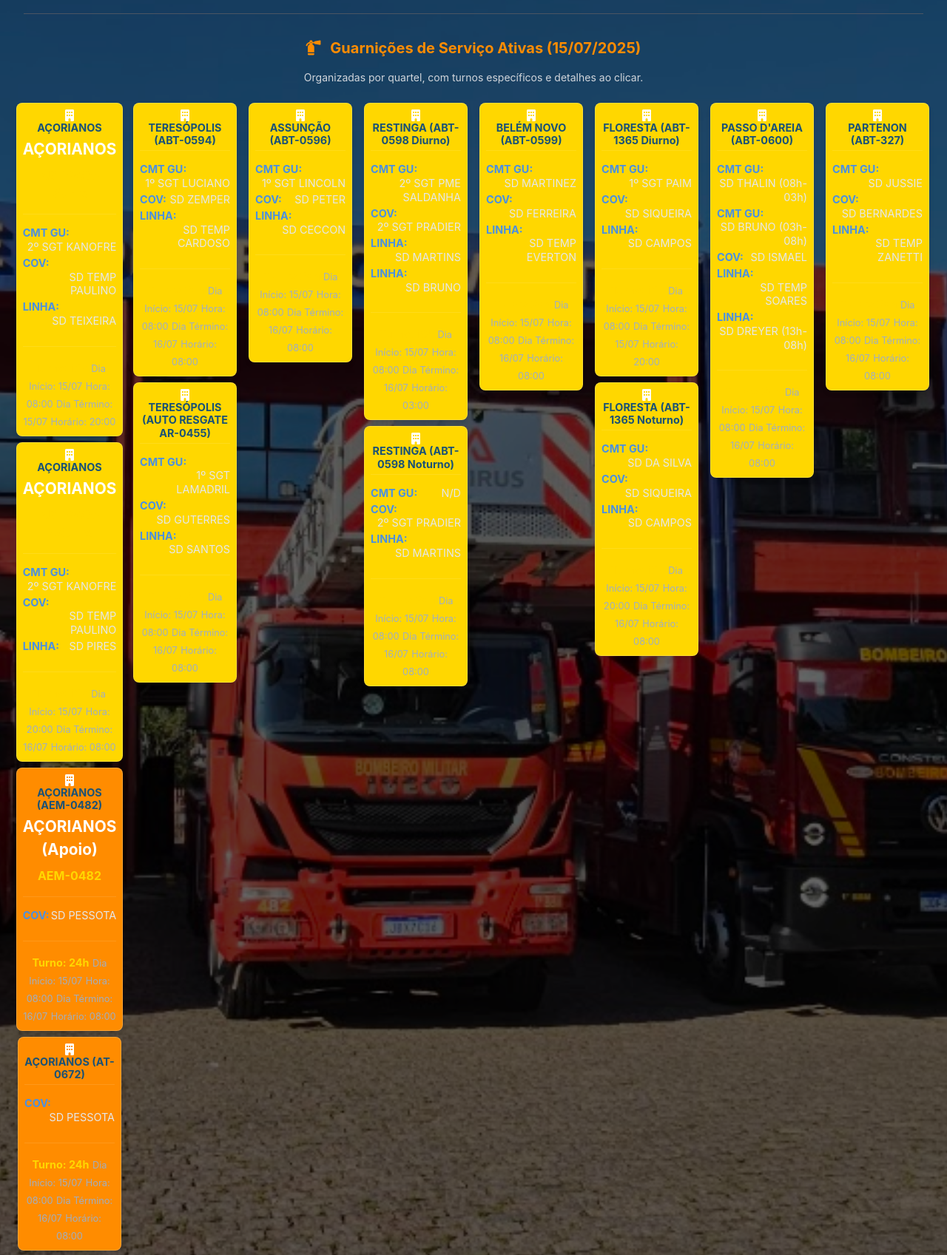
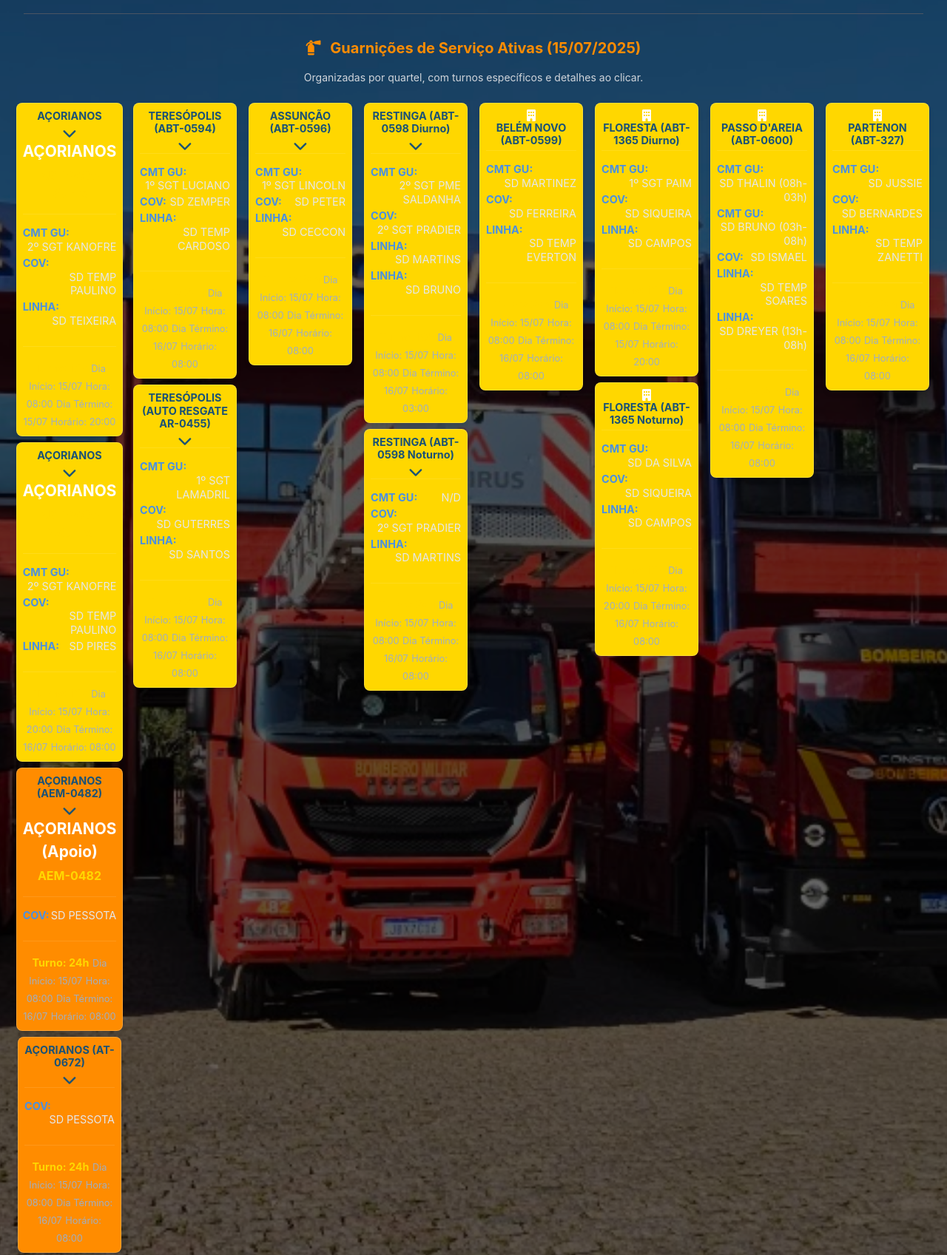
Before and after one commit to ciabm-1bbm/site, a plain HTML site: page guarnicoes.html in a window 1280 px wide. Shown: the part 340-2037 px from the top of the page at 74% size. Drawn offline with nearby package versions, Linux system fonts and the light colour scheme.

Commit message:
Update guarnicoes.html

```diff
--- a/guarnicoes.html
+++ b/guarnicoes.html
@@ -48,7 +48,7 @@
             z-index: -1;
         }
 
-        /* --- Novo Estilo para os Botões de Atalho Superiores (Vermelhos) --- */
+        /* --- Estilo para os Botões de Atalho Superiores (Vermelhos) --- */
         .shortcut-button-red {
             transition: all 0.3s ease;
             border: 1px solid rgba(255, 255, 255, 0.2);
@@ -68,7 +68,7 @@
             line-height: 1.2;
             word-break: break-word;
             hyphens: auto;
-            text-decoration: none; /* Remover sublinhado de links */
+            text-decoration: none;
         }
         .shortcut-button-red:hover {
             background-color: #B91C1C; /* Darker Red on hover */
@@ -98,7 +98,7 @@
             min-height: 140px; /* Mantido em 140px para o formato quadrado */
             position: relative;
             cursor: pointer; /* Agora é clicável */
-            overflow: visible;
+            overflow: hidden; /* Conteúdo interno não vaza */
         }
         .guarnicao-button:hover {
             background-color: #FFC000; /* Um pouco mais escuro no hover para o amarelo */
@@ -139,7 +139,7 @@
         .guarnicao-button.active .guarnicao-arrow { /* Gira a seta ao abrir o modal (opcional) */
             transform: rotate(180deg);
         }
-        /* Removidos .quartel-title, .viatura-subtitle, .guarnicao-personnel-visible, .person-role de visibilidade padrão */
+        /* Ícone de prédio (guarnicao-icon-small) foi removido do HTML. */
 
 
         /* --- Estilo para o Modal/Overlay de Detalhes da Guarnição --- */
@@ -193,7 +193,7 @@
             font-size: 1.3rem;
             font-weight: bold;
             color: #bombeiros-orange;
-            margin-bottom: 0.5rem;
+            margin-bottom: 0.3rem;
             text-align: center;
         }
         .modal-viatura-subtitle {
@@ -360,8 +360,8 @@
                 <div class="quartel-column">
                     <div class="guarnicao-button" data-modal-target="acorianos-abt0595-diurno">
                         <div class="button-visible-content">
-                            <i class="fas fa-building guarnicao-icon-small"></i>
                             <span class="guarnicao-name-only">AÇORIANOS</span>
+                            <i class="fas fa-chevron-down guarnicao-arrow"></i>
                         </div>
                         <div class="modal-source-data">
                             <div class="modal-header-content">
@@ -384,8 +384,8 @@
                     </div>
                     <div class="guarnicao-button" data-modal-target="acorianos-abt0595-noturno">
                         <div class="button-visible-content">
-                            <i class="fas fa-building guarnicao-icon-small"></i>
                             <span class="guarnicao-name-only">AÇORIANOS</span>
+                            <i class="fas fa-chevron-down guarnicao-arrow"></i>
                         </div>
                         <div class="modal-source-data">
                             <div class="modal-header-content">
@@ -408,8 +408,8 @@
                     </div>
                     <div class="guarnicao-button guarnicao-apoio-orange" data-modal-target="acorianos-apoio-aem0482">
                         <div class="button-visible-content">
-                            <i class="fas fa-building guarnicao-icon-small"></i>
                             <span class="guarnicao-name-only">AÇORIANOS (AEM-0482)</span>
+                            <i class="fas fa-chevron-down guarnicao-arrow"></i>
                         </div>
                         <div class="modal-source-data">
                             <div class="modal-header-content">
@@ -430,8 +430,8 @@
                     </div>
                     <div class="guarnicao-button guarnicao-apoio-orange" data-modal-target="acorianos-apoio-at0672">
                         <div class="button-visible-content">
-                            <i class="fas fa-building guarnicao-icon-small"></i>
                             <span class="guarnicao-name-only">AÇORIANOS (AT-0672)</span>
+                            <i class="fas fa-chevron-down guarnicao-arrow"></i>
                         </div>
                         <div class="modal-source-data">
                             <div class="modal-personnel-section">
@@ -451,8 +451,8 @@
                 <div class="quartel-column">
                     <div class="guarnicao-button" data-modal-target="teresopolis-abt0594">
                         <div class="button-visible-content">
-                            <i class="fas fa-building guarnicao-icon-small"></i>
                             <span class="guarnicao-name-only">TERESÓPOLIS (ABT-0594)</span>
+                            <i class="fas fa-chevron-down guarnicao-arrow"></i>
                         </div>
                         <div class="modal-source-data">
                             <div class="modal-personnel-section">
@@ -471,8 +471,8 @@
                     </div>
                     <div class="guarnicao-button" data-modal-target="teresopolis-ar0455">
                         <div class="button-visible-content">
-                            <i class="fas fa-building guarnicao-icon-small"></i>
                             <span class="guarnicao-name-only">TERESÓPOLIS (AUTO RESGATE AR-0455)</span>
+                            <i class="fas fa-chevron-down guarnicao-arrow"></i>
                         </div>
                         <div class="modal-source-data">
                             <div class="modal-personnel-section">
@@ -494,8 +494,8 @@
                 <div class="quartel-column">
                     <div class="guarnicao-button" data-modal-target="assuncao-abt0596">
                         <div class="button-visible-content">
-                            <i class="fas fa-building guarnicao-icon-small"></i>
                             <span class="guarnicao-name-only">ASSUNÇÃO (ABT-0596)</span>
+                            <i class="fas fa-chevron-down guarnicao-arrow"></i>
                         </div>
                         <div class="modal-source-data">
                             <div class="modal-personnel-section">
@@ -517,8 +517,8 @@
                 <div class="quartel-column">
                     <div class="guarnicao-button" data-modal-target="restinga-abt0598-diurno">
                         <div class="button-visible-content">
-                            <i class="fas fa-building guarnicao-icon-small"></i>
                             <span class="guarnicao-name-only">RESTINGA (ABT-0598 Diurno)</span>
+                            <i class="fas fa-chevron-down guarnicao-arrow"></i>
                         </div>
                         <div class="modal-source-data">
                             <div class="modal-personnel-section">
@@ -538,8 +538,8 @@
                     </div>
                     <div class="guarnicao-button" data-modal-target="restinga-abt0598-noturno">
                         <div class="button-visible-content">
-                            <i class="fas fa-building guarnicao-icon-small"></i>
                             <span class="guarnicao-name-only">RESTINGA (ABT-0598 Noturno)</span>
+                            <i class="fas fa-chevron-down guarnicao-arrow"></i>
                         </div>
                         <div class="modal-source-data">
                             <div class="modal-personnel-section">
@@ -725,8 +725,12 @@
 
         guarnicaoButtons.forEach(button => {
             button.addEventListener('click', () => {
-                // Pega o ID do alvo no atributo data-modal-target (não usado diretamente, mas pode ser útil)
-                const targetId = button.getAttribute('data-modal-target');
+                // Remove a classe 'active' de todos os botões para resetar a seta
+                document.querySelectorAll('.guarnicao-button').forEach(btn => btn.classList.remove('active'));
+
+                // Adiciona a classe 'active' ao botão clicado para girar a seta
+                button.classList.add('active');
+
                 const modalSourceData = button.querySelector('.modal-source-data');
 
                 if (modalSourceData) {
@@ -748,6 +752,8 @@
         function closeModal() {
             modalOverlay.classList.remove('active');
             modalContentDiv.innerHTML = ''; // Limpa o conteúdo ao fechar
+            // Remove a classe 'active' do botão quando o modal é fechado
+            document.querySelectorAll('.guarnicao-button').forEach(btn => btn.classList.remove('active'));
         }
 
         // Adiciona a função closeModal ao escopo global para que o onclick no HTML funcione
```
